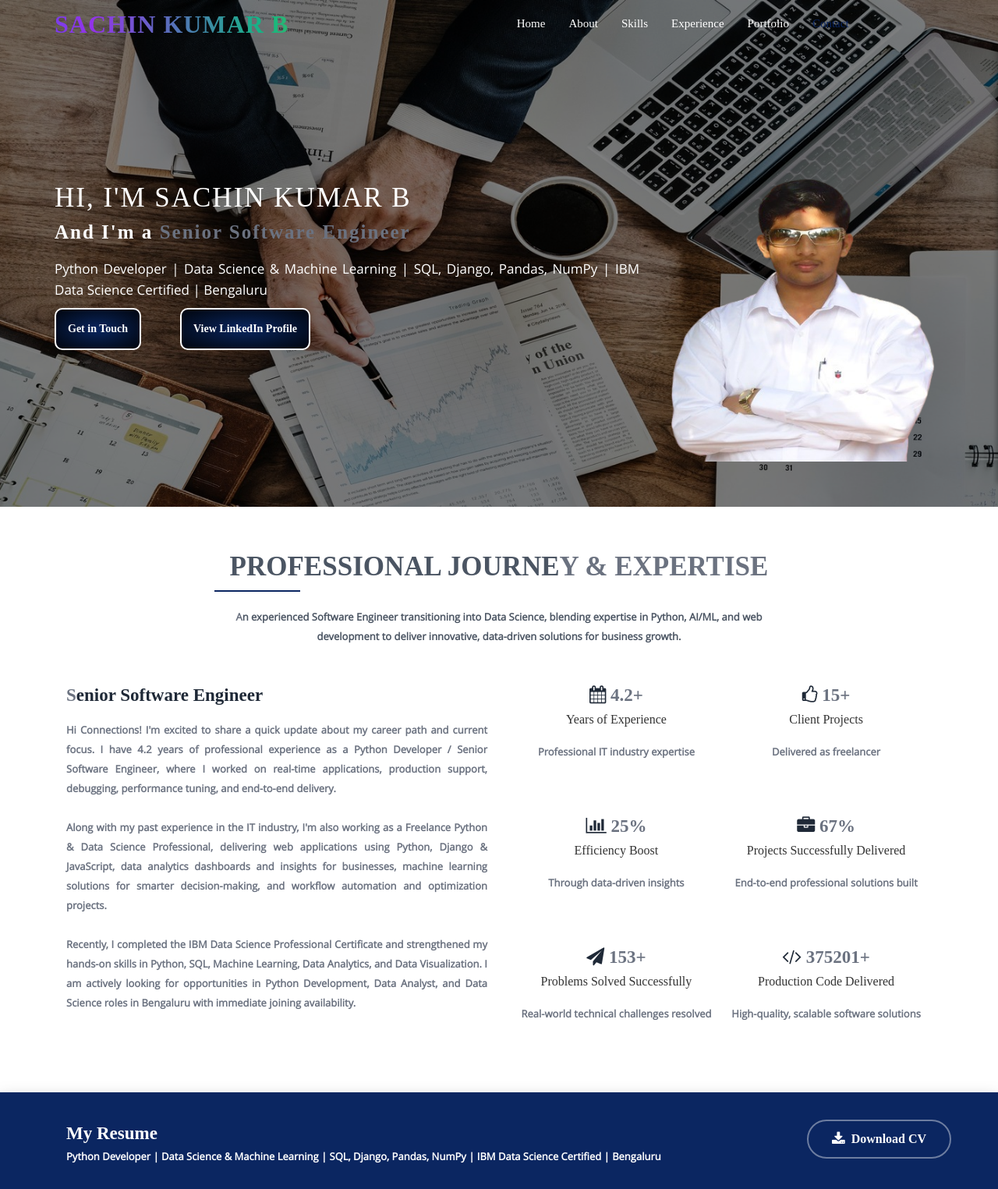
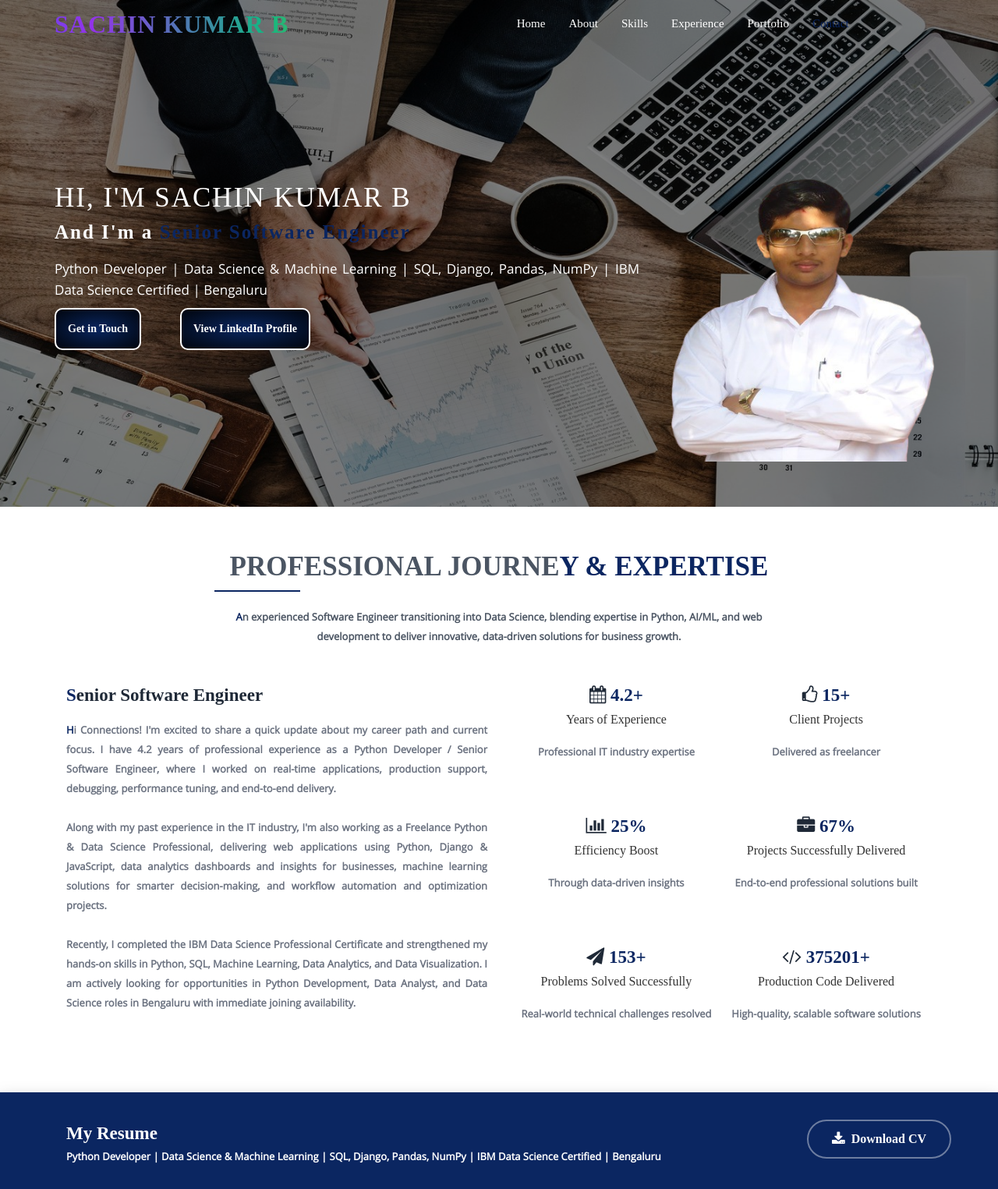
Before and after one commit to Sachin9591/Sachin9591.github.io, a PHP site: page /index.html in a window 1280 px wide. Shown: the top 1525 px of the page at 78% size. Run offline with PHP 8.4, Linux system fonts and the light colour scheme; some web fonts are replaced.

Commit message:
Update style.css

```diff
--- a/css/style.css
+++ b/css/style.css
@@ -418,7 +418,7 @@ strong {
 	font-weight:bolder;
 }
 span {
-	color: var(--gray-neutral-color);
+	color: var(--primary-color);
 }
 .space {
 	margin:30px 0px;
```
